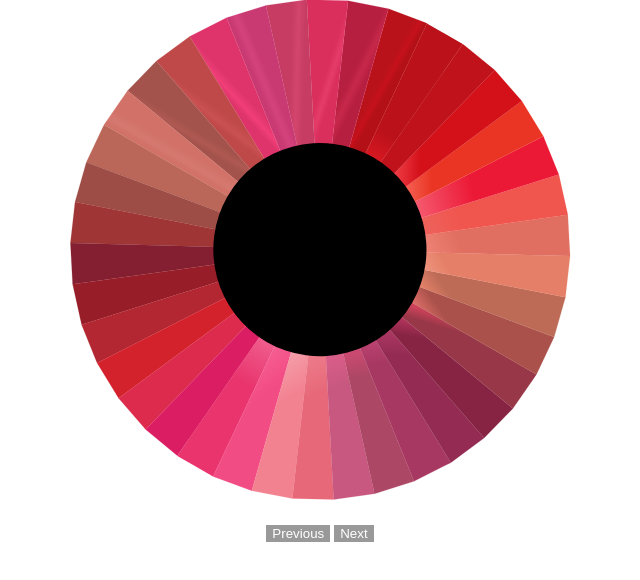
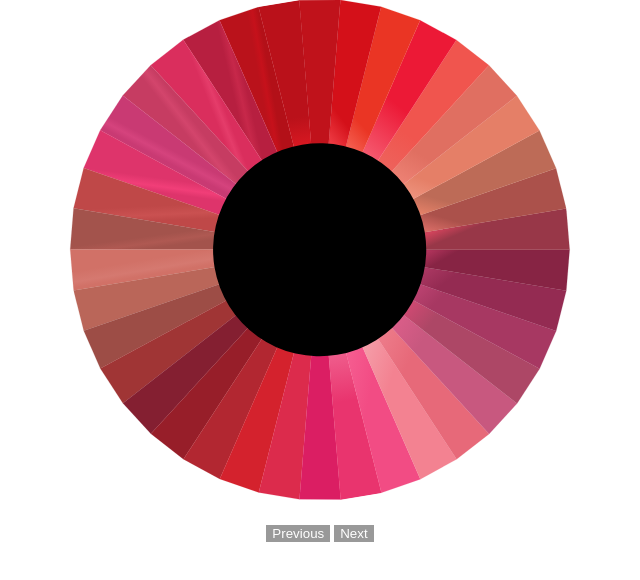
Before and after one commit to heldrida/circle-point-calculator, a plain HTML site: page index.html in a window 1280 px wide. Both pictures are taken after a click on the button "Previous". Shown: the whole page, without its empty margins (320-960 px from the left). Drawn offline with nearby package versions, Linux system fonts and the light colour scheme.

Commit message:
added the amount the wheel should rotate when using the navBar

```diff
--- a/js/app.js
+++ b/js/app.js
@@ -28,6 +28,9 @@
 			};
 
 			this.currentRotation = 0;
+
+			// total number of colours
+			this.coloursTotal = 38;
 
 			// add listeners
 			this.listeners();
@@ -140,15 +143,12 @@
 
 		navHandler: function (el) {
 
-			var direction = el.target.className.indexOf('next') > -1 ? 'next' : 'previous';
-
-			console.log(direction);
-
-			this.currentRotation += 30;
+			var direction = el.target.className.indexOf('next') > -1 ? 'next' : 'previous',
+				rotation = (360 / this.coloursTotal) * (direction === 'next' ? 1 : -1);
 
 			// rotate animation
 			TweenLite.to(this.element.wheel, 0.3, {
-				rotation: this.currentRotation,
+				rotation: rotation,
 				transformOrigin:"50% 50%",
 				ease: Back.easeOut
 			});
--- a/sass/main.scss
+++ b/sass/main.scss
@@ -20,6 +20,7 @@
 			background-color: #999;
 			color: #fff;
 			border: none;
+			cursor: pointer;
 		}
 	}
 }
```
Also changed, not shown: css/main.css.
